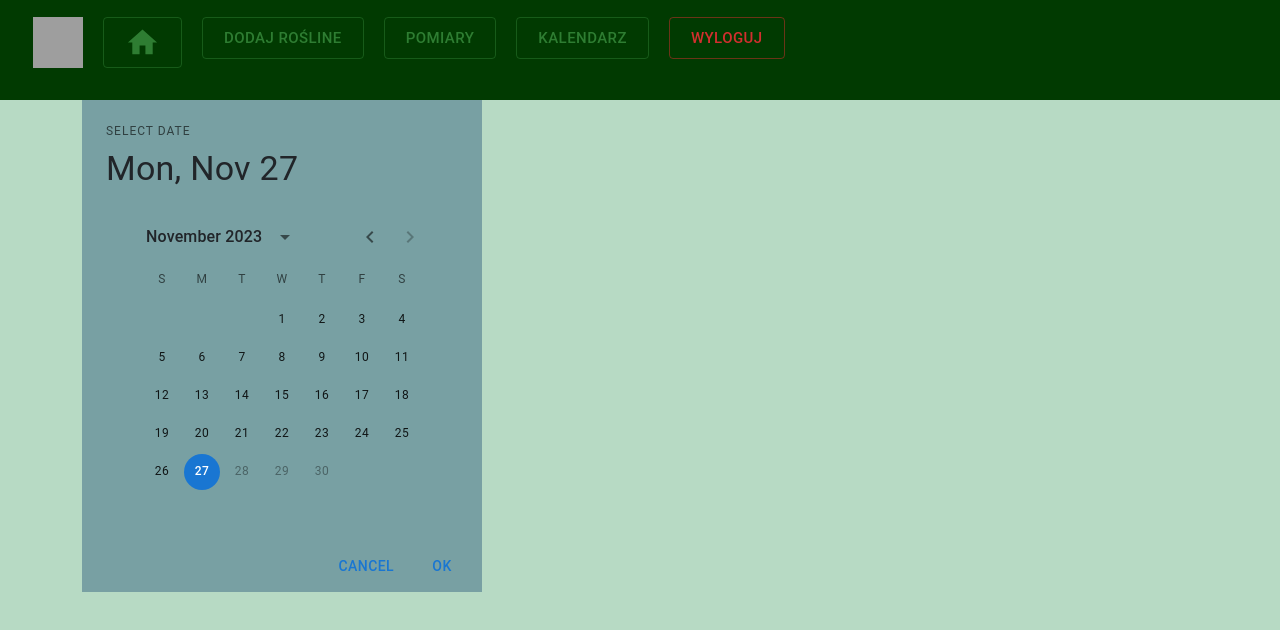
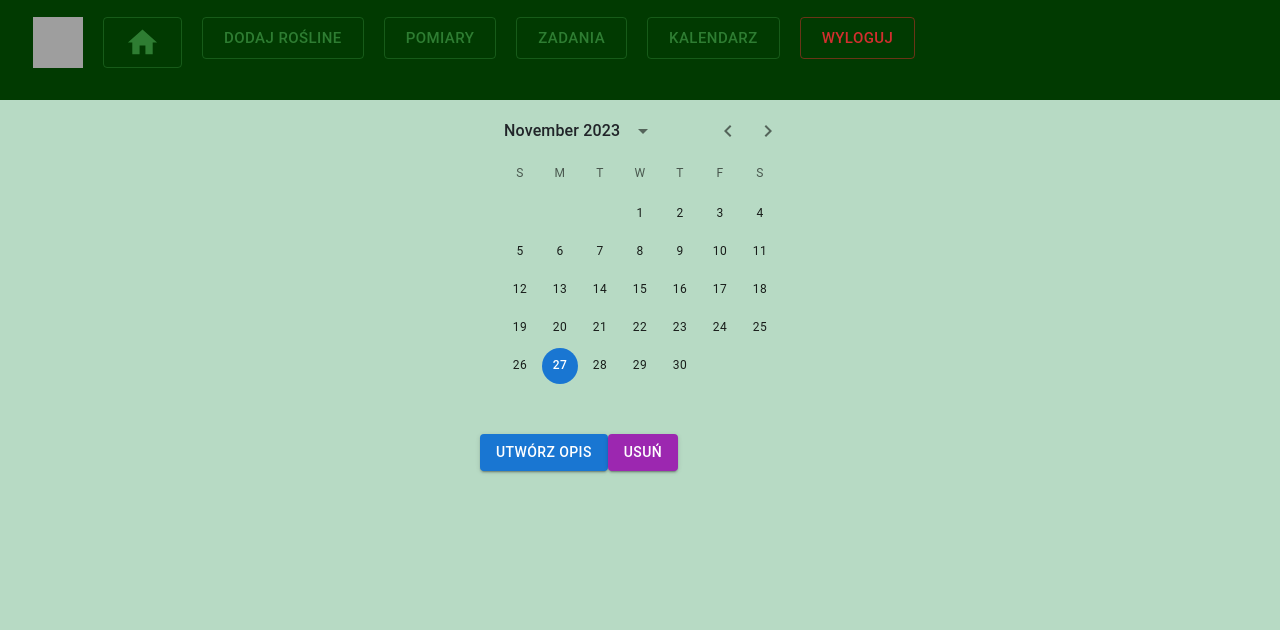
Before and after one commit to Marcel-Furs/GardenApp-Front, a React (Create React App) app: page /pickcalendar in a window 1280 px wide. Shown: the top 630 px of the page. Built offline with nearby package versions, Linux system fonts and the light colour scheme; sample sign-in values are in the browser's storage; grey boxes are pictures that could not be loaded.

Commit message:
Kalendarz uzupelniony

```diff
--- a/src/App.css
+++ b/src/App.css
@@ -1,6 +1,6 @@
 :root{
   --primary-color: #013a01;
-  --secondary-color: #78a0a3;
+  --secondary-color: rgb(100, 184, 135);
   --active-color: #026d5b;
   --font-color: #f3f2f2;
   --button-color: #076137;
--- a/src/App.js
+++ b/src/App.js
@@ -12,6 +12,7 @@ import Logout from './components/Logout/Logout.component'
 import Plant from './components/Plant/Plant.component'
 import Measurement from './components/Measurement/Measurement.component'
 import PickCalendar from './components/PickCalendar/PickCalendar.component'
+import Task from './components/Task/Task.component'
 
 function App() {
   const [token, setToken] = useState(localStorage.getItem("token"))
@@ -28,6 +29,7 @@ function App() {
 
             <Route path='/plant' element={<Authorized><Plant /></Authorized>} />
             <Route path='/measurement' element={<Authorized><Measurement /></Authorized>} />
+            <Route path='/task' element={<Authorized><Task /></Authorized>} />
             <Route path='/pickcalendar' element={<Authorized><PickCalendar /></Authorized>} />
             <Route path='/logout' element={<Authorized><Logout /></Authorized>} />
           </Routes>
--- a/src/api/urls.component.jsx
+++ b/src/api/urls.component.jsx
@@ -3,5 +3,6 @@ export const BASE_URL = "https://localhost:7033/api/v1"
 export const ENDPOINTS = {
     Register: BASE_URL + "/Auth/register",
     Login: BASE_URL + "/Auth/login",
-    UploadFile: BASE_URL + '/Plant/ImportFile'
+    UploadFile: BASE_URL + '/Plant/ImportFile',
+    UploadCalendar: BASE_URL + '/Calendar/create'
 }
--- a/src/components/AppNavbar/AppNavbar.component.jsx
+++ b/src/components/AppNavbar/AppNavbar.component.jsx
@@ -24,6 +24,7 @@ function AppNavbar()
         { url: "/register", name: "Rejestracja", auth: false },
         { url: "/plant", name: "Dodaj rośline", auth: true },
         { url: "/measurement", name: "Pomiary", auth: true },
+        { url: "/task", name: "Zadania", auth: true },
         { url: "/pickcalendar", name: "Kalendarz", auth: true },
         { url: "/logout", name: "Wyloguj", auth: true }
     ]
--- a/src/components/Home/Home.component.jsx
+++ b/src/components/Home/Home.component.jsx
@@ -16,7 +16,7 @@ function Home()
         </p>
 
         {token != null ? (
-          <p>Jesteś już zalogowany!</p>
+          <p></p>
         ) : (
           <Button component={Link} to="/login" variant="contained" color="success">
             Przejdź do logowania
--- a/src/components/Measurement/Measurement.component.jsx
+++ b/src/components/Measurement/Measurement.component.jsx
@@ -1,8 +1,43 @@
+import React, { useState, useEffect } from 'react';
+
 function Measurement() {
+  const [temperature, setTemperature] = useState(null);
+  const [humidity, setHumidity] = useState(null);
 
-    return (
-    <div><h3>dziala1</h3></div>
-    )
+  useEffect(() => {
+    const fetchData = async () => {
+      try {
+        const delay = (ms) => new Promise((resolve) => setTimeout(resolve, ms));
+
+        const randomTemperature = Math.floor(Math.random() * 30) + 10; // Przykład: losowa temperatura od 10 do 40 stopni
+        const randomHumidity = Math.floor(Math.random() * 50) + 40; // Przykład: losowa wilgotność od 40% do 90%
+
+        setTemperature(randomTemperature);
+        setHumidity(randomHumidity);
+
+        await delay(1000);
+
+      } catch (error) {
+        console.error('Wystąpił błąd podczas pobierania danych:', error.message);
+      }
+    };
+
+    fetchData();
+  }, []);
+
+  return (
+    <div>
+      <h3>Aktualne pomiary:</h3>
+      {temperature !== null && humidity !== null ? (
+        <div>
+          <p>Temperatura: {temperature} °C</p>
+          <p>Wilgotność: {humidity} %</p>
+        </div>
+      ) : (
+        <p>Trwa pobieranie danych...</p>
+      )}
+    </div>
+  );
 }
 
 export default Measurement;
--- a/src/components/PickCalendar/PickCalendar.component.jsx
+++ b/src/components/PickCalendar/PickCalendar.component.jsx
@@ -1,45 +1,173 @@
-import React, { useState } from 'react';
+import React, { useState, useContext } from 'react';
 import TextField from '@mui/material/TextField';
 import { AdapterDateFns } from '@mui/x-date-pickers/AdapterDateFns';
+import { AdapterDayjs } from '@mui/x-date-pickers/AdapterDayjs';
 import { LocalizationProvider } from '@mui/x-date-pickers/LocalizationProvider';
-import { StaticDatePicker } from '@mui/x-date-pickers/StaticDatePicker';
 import Badge from '@mui/material/Badge';
 import { PickersDay } from '@mui/x-date-pickers/PickersDay';
-import CheckIcon from '@mui/icons-material/Check';
+import plLocale from 'date-fns/locale/pl';
+import { Button, Grid } from '@mui/material';
+import toast from 'react-hot-toast';
+import { format } from 'date-fns';
+import './PickCalendar.component.css';
+import dayjs from 'dayjs';
+import { DateCalendar } from '@mui/x-date-pickers/DateCalendar';
+import { DayCalendarSkeleton } from '@mui/x-date-pickers/DayCalendarSkeleton';
+import SpaIcon from '@mui/icons-material/Spa';
+import { ENDPOINTS } from '../../api/urls.component';
+import { LoginContext } from '../../context/LoginContext';
+import { post } from '../../api/requests.component';
+
+
+function ServerDay(props) {
+  const { highlightedDays = [], day, outsideCurrentMonth, ...other } = props;
+
+  const isSelected =
+    !props.outsideCurrentMonth && highlightedDays.indexOf(props.day.date()) >= 0;
+
+  return (
+    <Badge
+      key={props.day.toString()}
+      overlap="circular"
+      badgeContent={isSelected ? <SpaIcon color="success"></SpaIcon> : undefined}
+    >
+      <PickersDay {...other} outsideCurrentMonth={outsideCurrentMonth} day={day} />
+    </Badge>
+  );
+}
 
 function PickCalendar() {
   const [value, setValue] = useState(new Date());
-  const [highlightedDays, setHighlightedDays] = useState([1, 2,5, 12]);
+  const [selectedDate, setSelectedDate] = useState(null);
+  const [noteValue, setNoteValue] = useState('');
+  const requestAbortController = React.useRef(null);
+  const [isLoading, setIsLoading] = React.useState(false);
+  const [highlightedDays, setHighlightedDays] = React.useState([]);
+  const initialValue = dayjs();
+  const [calendarValue, setCalendarValue] = useState(initialValue);
+  const [token, setToken] = useContext(LoginContext)
+
+  const handleOkClick = () => {
+    const formattedDate = format(calendarValue.toDate(), 'dd-MM-yyyy');
+    toast.success(`Wybrano dzień: ${formattedDate}`);
+
+    // Dodaj wybrany dzień do zaznaczonych dni
+    setHighlightedDays([...highlightedDays, calendarValue.toDate().getDate()]);
+    setSelectedDate(calendarValue.toDate());
+  };
+
+  const handleRemoveClick = () => {
+    if (calendarValue) {
+      const dateToRemove = calendarValue.toDate();
+      // Usuń zaznaczony dzień z podświetlonych dni
+      setHighlightedDays((prevDays) =>
+        prevDays.filter((day) => day !== dateToRemove.getDate())
+      );
+      setSelectedDate(null);
+    }
+  };
+
+  const handleSave = async () => {
+    const formattedDate = format(selectedDate, 'dd-MM-yyyy');
+
+    const body = {
+      date: formattedDate.toString(),
+      description: noteValue,
+      userId: 5
+    };
+
+    const onSuccess = (response, data) => {
+      toast.success("Wyslano!")
+  }
+
+  const onFail = (response) => {
+      toast.error("Problem")
+  }
+
+  post(ENDPOINTS.UploadCalendar, body, onSuccess, onFail, token)
+  };
+
+
+  const fetchHighlightedDays = (date) => {
+    // Możesz dodać kod asynchroniczny do pobierania dni podświetlonych z serwera lub innego źródła
+
+    // Przykład kodu asynchronicznego (symulacja)
+    setTimeout(() => {
+      // Tutaj możesz dodać logikę pobierania dni podświetlonych
+      // W przypadku symulacji, możesz ustawić puste dni podświetlone
+      setHighlightedDays([]);
+      setIsLoading(false);
+    }, 500);
+  };
+
+  React.useEffect(() => {
+    fetchHighlightedDays(initialValue);
+    // abort request on unmount
+    return () => requestAbortController.current?.abort();
+  }, []);
+
+  const handleMonthChange = (date) => {
+    if (requestAbortController.current) {
+      // make sure that you are aborting useless requests
+      // because it is possible to switch between months pretty quickly
+      requestAbortController.current.abort();
+    }
+
+    setIsLoading(true);
+    setHighlightedDays([]);
+    fetchHighlightedDays(date);
+  };
+
   return (
-    <div className ='container'>
-    <LocalizationProvider dateAdapter={AdapterDateFns}>
-      <StaticDatePicker
-        orientation='portrait'
-        value={value}
-        disableFuture
-        onChange={(newValue) => setValue(newValue)}
-
-        renderInput={(params) => {
-          <TextField {...params} />;
+    <Grid container spacing={2} justifyContent="center">
+      <Grid item>
+      <LocalizationProvider dateAdapter={AdapterDayjs} locale={plLocale}>
+      <DateCalendar
+      onChange={(newValue) => setCalendarValue(newValue)}
+        loading={isLoading}
+        onMonthChange={handleMonthChange}
+        renderLoading={() => <DayCalendarSkeleton />}
+        value = {calendarValue}
+        slots={{
+          day: ServerDay,
         }}
-        renderDay={(day, _value, DayComponentProps) => {
-          const isSelected =
-            !DayComponentProps.outsideCurrentMonth &&
-            highlightedDays.indexOf(day.getDate()) >= 0;
-
-          return (
-            <Badge
-              key={day.toString()}
-              overlap='circular'
-              badgeContent={isSelected ? <CheckIcon /> : undefined}
-            >
-              <PickersDay {...DayComponentProps} />
-            </Badge>
-          );
+        slotProps={{
+          day: {
+            highlightedDays,
+          },
         }}
       />
+              <Button variant="contained" color="primary" onClick={handleOkClick}>
+            Utwórz opis
+          </Button>
+          <Button variant="contained" color="secondary" onClick={handleRemoveClick}>
+                Usuń
+          </Button>
     </LocalizationProvider>
-    </div>
+    </Grid>
+
+      {selectedDate && (
+        <Grid item>
+          <div>
+            <h2>Opis dla daty: {format(selectedDate, 'dd-MM-yyyy')}</h2>
+            <TextField
+              label="Dodaj notatkę"
+              multiline
+              rows={4}
+              variant="outlined"
+              value={noteValue}
+              onChange={(e) => setNoteValue(e.target.value)}
+            />
+            {/* Tutaj możesz dodać dodatkowe pola formularza */}
+            <p></p>
+            <p>
+            <Button variant="contained" color="primary" onClick={handleSave}> Zapisz </Button>
+            </p>
+          </div>
+        </Grid>
+      )}
+    </Grid>
   );
-};
+}
+
 export default PickCalendar;
--- /dev/null
+++ b/src/components/Task/Task.component.jsx
@@ -0,0 +1,8 @@
+function Measurement() {
+
+    return (
+    <div><h3>Tutaj taski będą</h3></div>
+    )
+}
+
+export default Measurement;
```
Also changed, not shown: src/components/PickCalendar/PickCalendar.component.css (line endings or trailing spaces), 1 other file (tests, documents, lock files or other folders).
